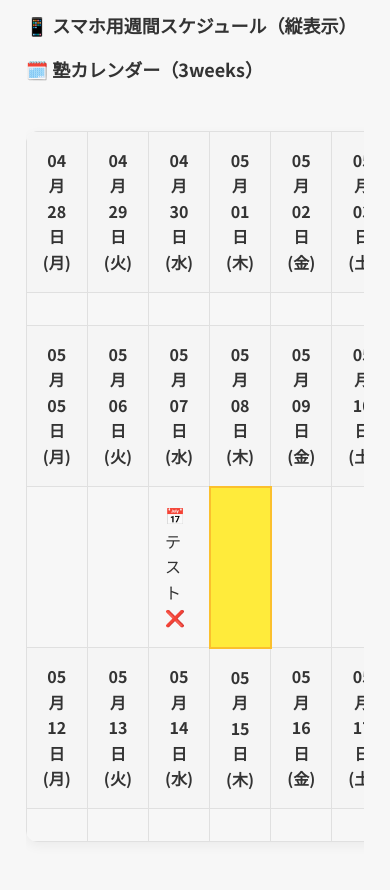
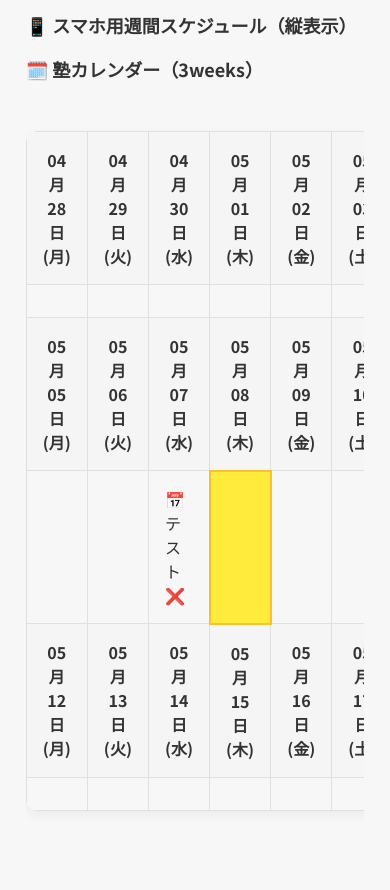
Before and after one commit to masakytkonitiwa/juku_project, a Django app: page /homework/week/ in a window 390 px wide. Shown: the part 353-1243 px from the top of the page. After the commit the page ends 1164 px from the top, so only its background shows below. Run offline with Django 4.2, Linux system fonts and the light colour scheme; data comes from the database, SQL or seed files in the repository; data that the repository does not hold is empty.

Commit message:
Adjust font size to text-base for better mobile readability

```diff
--- a/homework/templates/homework/weekly_view.html
+++ b/homework/templates/homework/weekly_view.html
@@ -4,7 +4,7 @@
 {% block title %}週間カレンダー{% endblock %}
 
 {% block content %}
-
+<div class="text-base">
 
 <form method="get" action="{% url 'weekly_view' %}" class="mb-6">
 
@@ -148,4 +148,6 @@
     </table>
 </div>
 {% endif %}
+</div>
+
 {% endblock %}
```
